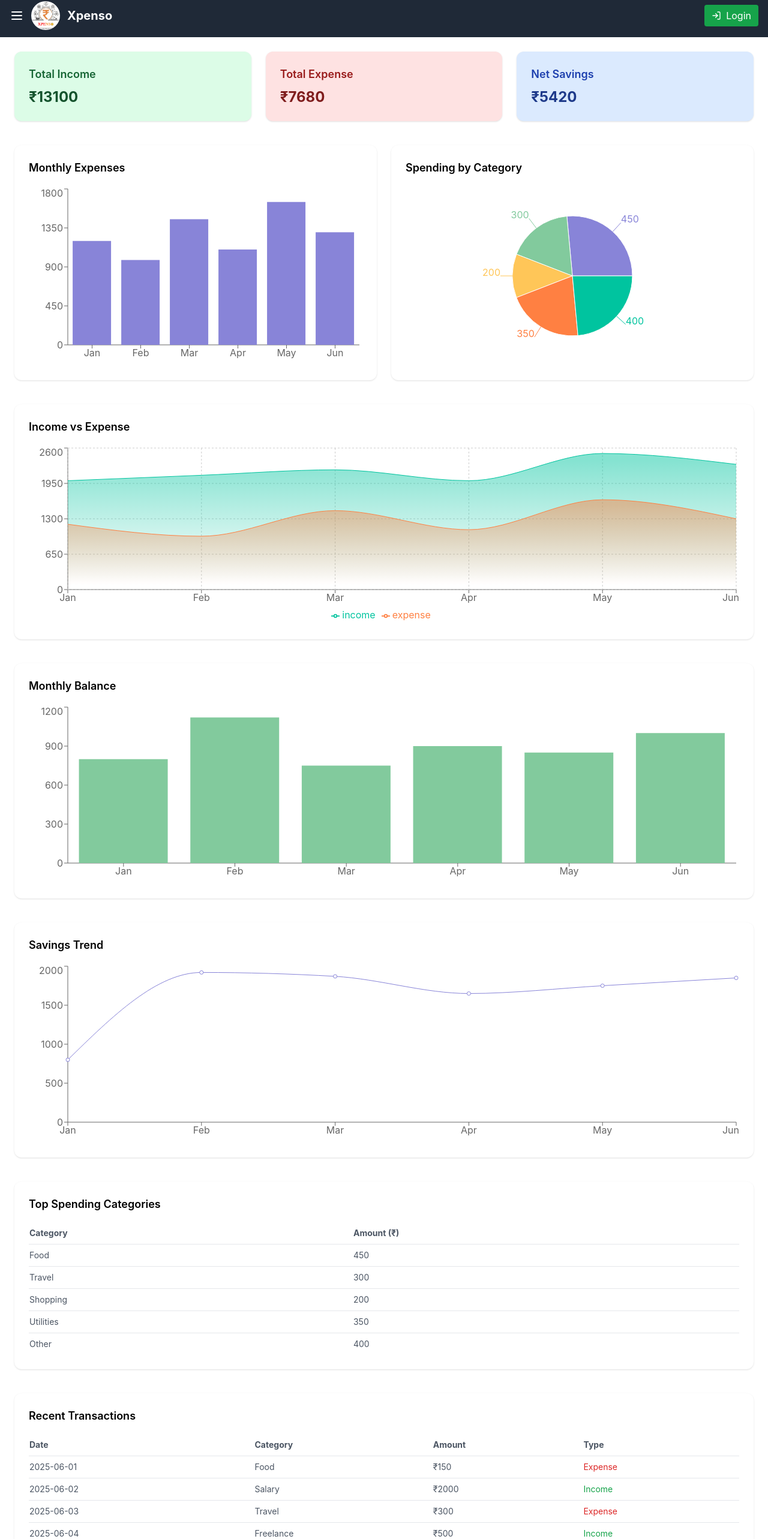
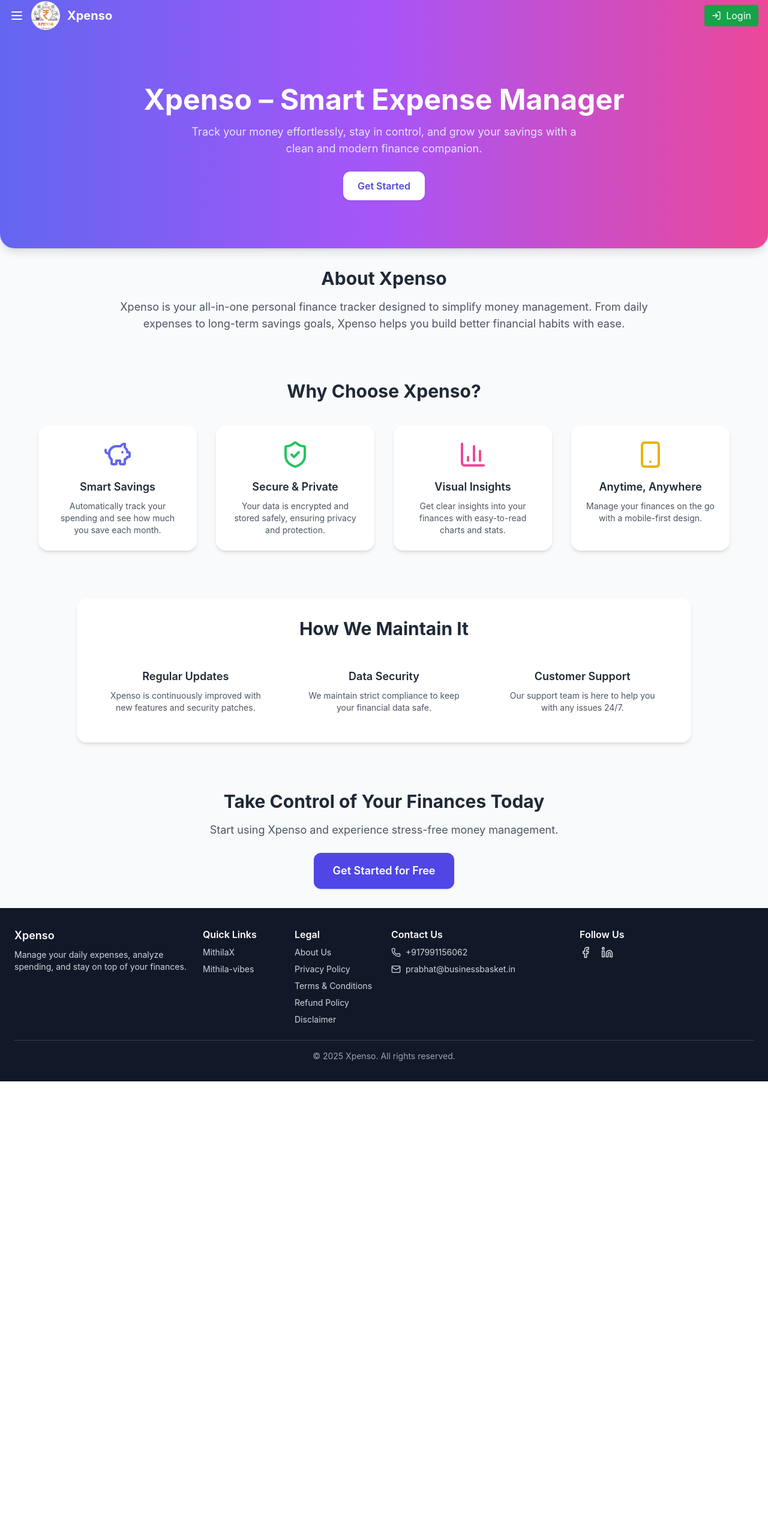
Before and after one commit to prabhat1146/xpenso-app, a React (Create React App) app: page / in a window 1280 px wide. Shown: the part 10-2576 px from the top of the page at 60% size. After the commit the page ends 1813 px from the top, so only its background shows below. Built offline with nearby package versions, Linux system fonts and the light colour scheme.

Commit message:
bg color changes

```diff
--- a/src/components/ForgotPassword.jsx
+++ b/src/components/ForgotPassword.jsx
@@ -33,7 +33,7 @@ const ForgotPassword = () => {
   };
 
   return (
-    <div className="min-h-screen flex items-center justify-center bg-gradient-to-tr from-blue-100 via-blue-50 to-cyan-100 px-4">
+    <div className="min-h-screen flex items-center justify-center bg-gradient-to-r from-indigo-500 via-purple-500 to-pink-500 px-4">
       <div className="max-w-md w-full bg-slate-800 shadow-lg rounded-lg p-10">
         <h2 className="text-4xl font-bold text-cyan-400 mb-8 text-center">
           Forgot Password
--- a/src/components/verifications/VerifyEmail.jsx
+++ b/src/components/verifications/VerifyEmail.jsx
@@ -38,7 +38,7 @@ const VerifyEmail = () => {
   };
 
   return (
-    <div className="min-h-screen flex items-center justify-center bg-gradient-to-tr from-gray-100 via-white to-gray-200 p-4">
+    <div className="min-h-screen flex items-center justify-center bg-gradient-to-r from-indigo-500 via-purple-500 to-pink-500 p-4">
       <div className="bg-white rounded-xl shadow-xl p-8 w-full max-w-md">
         <h2 className="text-2xl font-bold text-center text-blue-600 mb-6">Verify Email</h2>
 
--- a/src/layout/Home.jsx
+++ b/src/layout/Home.jsx
@@ -1,234 +1,109 @@
 import React from "react";
-import {
-  BarChart,
-  Bar,
-  XAxis,
-  YAxis,
-  Tooltip,
-  ResponsiveContainer,
-  PieChart,
-  Pie,
-  Cell,
-  AreaChart,
-  Area,
-  Legend,
-  CartesianGrid,
-  LineChart,
-  Line,
-} from "recharts";
-
-const expenseData = [
-  { month: "Jan", expense: 1200 },
-  { month: "Feb", expense: 980 },
-  { month: "Mar", expense: 1450 },
-  { month: "Apr", expense: 1100 },
-  { month: "May", expense: 1650 },
-  { month: "Jun", expense: 1300 },
-];
-
-const categoryData = [
-  { name: "Food", value: 450 },
-  { name: "Travel", value: 300 },
-  { name: "Shopping", value: 200 },
-  { name: "Utilities", value: 350 },
-  { name: "Other", value: 400 },
-];
-
-const incomeExpenseData = [
-  { month: "Jan", income: 2000, expense: 1200 },
-  { month: "Feb", income: 2100, expense: 980 },
-  { month: "Mar", income: 2200, expense: 1450 },
-  { month: "Apr", income: 2000, expense: 1100 },
-  { month: "May", income: 2500, expense: 1650 },
-  { month: "Jun", income: 2300, expense: 1300 },
-];
-
-const COLORS = ["#8884d8", "#82ca9d", "#ffc658", "#ff8042", "#00C49F"];
-
-const transactions = [
-  { id: 1, date: "2025-06-01", category: "Food", amount: 150, type: "Expense" },
-  { id: 2, date: "2025-06-02", category: "Salary", amount: 2000, type: "Income" },
-  { id: 3, date: "2025-06-03", category: "Travel", amount: 300, type: "Expense" },
-  { id: 4, date: "2025-06-04", category: "Freelance", amount: 500, type: "Income" },
-];
+import { PiggyBank, ShieldCheck, BarChart3, Smartphone } from "lucide-react";
+import { Link } from "react-router-dom";
 
 const Home = () => {
-  const totalIncome = incomeExpenseData.reduce((acc, cur) => acc + cur.income, 0);
-  const totalExpense = incomeExpenseData.reduce((acc, cur) => acc + cur.expense, 0);
-  const savings = totalIncome - totalExpense;
+  return (
+    <div className="min-h-screen bg-gray-50 text-gray-800">
+      {/* Hero Section */}
+      <section className="bg-gradient-to-r from-indigo-500 via-purple-500 to-pink-500 text-white py-20 px-6 text-center rounded-b-3xl shadow-lg">
+        <h1 className="text-4xl sm:text-5xl font-bold">Xpenso – Smart Expense Manager</h1>
+        <p className="mt-4 text-lg text-indigo-100 max-w-2xl mx-auto">
+          Track your money effortlessly, stay in control, and grow your savings with
+          a clean and modern finance companion.
+        </p>
+        <div className="mt-6 flex justify-center gap-4">
+          <Link to={'/pages/user/login'} className="bg-white text-indigo-600 font-semibold px-6 py-3 rounded-xl shadow hover:bg-indigo-100 transition">
+            Get Started
+          </Link>
+          {/* <button className="bg-transparent border border-white px-6 py-3 rounded-xl hover:bg-white hover:text-indigo-600 transition">
+            Learn More
+          </button> */}
+        </div>
+      </section>
 
-  const balanceData = incomeExpenseData.map((item) => ({
-    month: item.month,
-    balance: item.income - item.expense,
-  }));
+      <main className="p-8 space-y-20">
+        {/* About Section */}
+        <section className="max-w-4xl mx-auto text-center">
+          <h2 className="text-3xl font-bold text-gray-800">About Xpenso</h2>
+          <p className="mt-4 text-lg text-gray-600">
+            Xpenso is your all-in-one personal finance tracker designed to simplify money
+            management. From daily expenses to long-term savings goals, Xpenso helps you
+            build better financial habits with ease.
+          </p>
+        </section>
 
-  const savingsTrendData = incomeExpenseData.map((item, index) => {
-    const previous = index === 0 ? 0 : incomeExpenseData[index - 1].income - incomeExpenseData[index - 1].expense;
-    return {
-      month: item.month,
-      savings: item.income - item.expense + previous,
-    };
-  });
-
-  return (
-    <div className="p-6 space-y-10">
-      {/* <h1 className="text-3xl font-bold text-gray-800">Dashboard</h1> */}
-
-      {/* Summary Cards */}
-      <div className="grid grid-cols-1 sm:grid-cols-3 gap-6">
-        <div className="bg-green-100 p-6 rounded-xl shadow">
-          <h2 className="text-lg font-semibold text-green-800">Total Income</h2>
-          <p className="text-2xl mt-2 font-bold text-green-900">₹{totalIncome}</p>
+        {/* Why Xpenso Section */}
+        <section className="max-w-6xl mx-auto">
+          <h2 className="text-3xl font-bold text-center text-gray-800">Why Choose Xpenso?</h2>
+          <div className="mt-10 grid grid-cols-1 sm:grid-cols-2 lg:grid-cols-4 gap-8">
+            <div className="bg-white p-6 rounded-2xl shadow-md text-center">
+              <PiggyBank className="mx-auto text-indigo-500" size={48} />
+              <h3 className="mt-4 font-semibold text-lg">Smart Savings</h3>
+              <p className="mt-2 text-gray-600 text-sm">
+                Automatically track your spending and see how much you save each month.
+              </p>
             </div>
-        <div className="bg-red-100 p-6 rounded-xl shadow">
-          <h2 className="text-lg font-semibold text-red-800">Total Expense</h2>
-          <p className="text-2xl mt-2 font-bold text-red-900">₹{totalExpense}</p>
+            <div className="bg-white p-6 rounded-2xl shadow-md text-center">
+              <ShieldCheck className="mx-auto text-green-500" size={48} />
+              <h3 className="mt-4 font-semibold text-lg">Secure & Private</h3>
+              <p className="mt-2 text-gray-600 text-sm">
+                Your data is encrypted and stored safely, ensuring privacy and protection.
+              </p>
             </div>
-        <div className="bg-blue-100 p-6 rounded-xl shadow">
-          <h2 className="text-lg font-semibold text-blue-800">Net Savings</h2>
-          <p className="text-2xl mt-2 font-bold text-blue-900">₹{savings}</p>
+            <div className="bg-white p-6 rounded-2xl shadow-md text-center">
+              <BarChart3 className="mx-auto text-pink-500" size={48} />
+              <h3 className="mt-4 font-semibold text-lg">Visual Insights</h3>
+              <p className="mt-2 text-gray-600 text-sm">
+                Get clear insights into your finances with easy-to-read charts and stats.
+              </p>
+            </div>
+            <div className="bg-white p-6 rounded-2xl shadow-md text-center">
+              <Smartphone className="mx-auto text-yellow-500" size={48} />
+              <h3 className="mt-4 font-semibold text-lg">Anytime, Anywhere</h3>
+              <p className="mt-2 text-gray-600 text-sm">
+                Manage your finances on the go with a mobile-first design.
+              </p>
             </div>
           </div>
+        </section>
 
-      {/* Charts */}
-      <div className="grid grid-cols-1 lg:grid-cols-2 gap-6">
-        {/* Monthly Expenses */}
-        <div className="bg-white p-6 rounded-xl shadow">
-          <h2 className="text-lg font-semibold mb-4">Monthly Expenses</h2>
-          <ResponsiveContainer width="100%" height={300}>
-            <BarChart data={expenseData}>
-              <XAxis dataKey="month" />
-              <YAxis />
-              <Tooltip />
-              <Bar dataKey="expense" fill="#8884d8" />
-            </BarChart>
-          </ResponsiveContainer>
+        {/* How We Maintain Section */}
+        <section className="bg-white rounded-2xl shadow-md p-8 max-w-5xl mx-auto">
+          <h2 className="text-3xl font-bold text-center text-gray-800">How We Maintain It</h2>
+          <div className="mt-8 grid grid-cols-1 md:grid-cols-3 gap-8 text-center">
+            <div className="p-4">
+              <h3 className="font-semibold text-lg">Regular Updates</h3>
+              <p className="mt-2 text-gray-600 text-sm">
+                Xpenso is continuously improved with new features and security patches.
+              </p>
             </div>
-
-        {/* Spending by Category */}
-        <div className="bg-white p-6 rounded-xl shadow">
-          <h2 className="text-lg font-semibold mb-4">Spending by Category</h2>
-          <ResponsiveContainer width="100%" height={300}>
-            <PieChart>
-              <Pie
-                data={categoryData}
-                dataKey="value"
-                nameKey="name"
-                cx="50%"
-                cy="50%"
-                outerRadius={100}
-                fill="#8884d8"
-                label
-              >
-                {categoryData.map((entry, index) => (
-                  <Cell key={index} fill={COLORS[index % COLORS.length]} />
-                ))}
-              </Pie>
-              <Tooltip />
-            </PieChart>
-          </ResponsiveContainer>
+            <div className="p-4">
+              <h3 className="font-semibold text-lg">Data Security</h3>
+              <p className="mt-2 text-gray-600 text-sm">
+                We maintain strict compliance to keep your financial data safe.
+              </p>
+            </div>
+            <div className="p-4">
+              <h3 className="font-semibold text-lg">Customer Support</h3>
+              <p className="mt-2 text-gray-600 text-sm">
+                Our support team is here to help you with any issues 24/7.
+              </p>
             </div>
           </div>
+        </section>
 
-      {/* Income vs Expense */}
-      <div className="bg-white p-6 rounded-xl shadow">
-        <h2 className="text-lg font-semibold mb-4">Income vs Expense</h2>
-        <ResponsiveContainer width="100%" height={300}>
-          <AreaChart data={incomeExpenseData}>
-            <defs>
-              <linearGradient id="income" x1="0" y1="0" x2="0" y2="1">
-                <stop offset="5%" stopColor="#00C49F" stopOpacity={0.8} />
-                <stop offset="95%" stopColor="#00C49F" stopOpacity={0} />
-              </linearGradient>
-              <linearGradient id="expense" x1="0" y1="0" x2="0" y2="1">
-                <stop offset="5%" stopColor="#FF8042" stopOpacity={0.8} />
-                <stop offset="95%" stopColor="#FF8042" stopOpacity={0} />
-              </linearGradient>
-            </defs>
-            <XAxis dataKey="month" />
-            <YAxis />
-            <CartesianGrid strokeDasharray="3 3" />
-            <Tooltip />
-            <Legend />
-            <Area type="monotone" dataKey="income" stroke="#00C49F" fill="url(#income)" />
-            <Area type="monotone" dataKey="expense" stroke="#FF8042" fill="url(#expense)" />
-          </AreaChart>
-        </ResponsiveContainer>
-      </div>
-
-      {/* Monthly Balance Chart */}
-      <div className="bg-white p-6 rounded-xl shadow">
-        <h2 className="text-lg font-semibold mb-4">Monthly Balance</h2>
-        <ResponsiveContainer width="100%" height={300}>
-          <BarChart data={balanceData}>
-            <XAxis dataKey="month" />
-            <YAxis />
-            <Tooltip />
-            <Bar dataKey="balance" fill="#82ca9d" />
-          </BarChart>
-        </ResponsiveContainer>
-      </div>
-
-      {/* Savings Trend Line Chart */}
-      <div className="bg-white p-6 rounded-xl shadow">
-        <h2 className="text-lg font-semibold mb-4">Savings Trend</h2>
-        <ResponsiveContainer width="100%" height={300}>
-          <LineChart data={savingsTrendData}>
-            <XAxis dataKey="month" />
-            <YAxis />
-            <Tooltip />
-            <Line type="monotone" dataKey="savings" stroke="#8884d8" />
-          </LineChart>
-        </ResponsiveContainer>
-      </div>
-
-      {/* Top Categories Table */}
-      <div className="bg-white p-6 rounded-xl shadow overflow-auto">
-        <h2 className="text-lg font-semibold mb-4">Top Spending Categories</h2>
-        <table className="min-w-full text-left text-sm text-gray-600">
-          <thead>
-            <tr>
-              <th className="py-2">Category</th>
-              <th className="py-2">Amount (₹)</th>
-            </tr>
-          </thead>
-          <tbody>
-            {categoryData.map((item, i) => (
-              <tr key={i} className="border-t">
-                <td className="py-2">{item.name}</td>
-                <td className="py-2">{item.value}</td>
-              </tr>
-            ))}
-          </tbody>
-        </table>
-      </div>
-
-      {/* Recent Transactions */}
-      <div className="bg-white p-6 rounded-xl shadow overflow-auto">
-        <h2 className="text-lg font-semibold mb-4">Recent Transactions</h2>
-        <table className="min-w-full text-left text-sm text-gray-600">
-          <thead>
-            <tr>
-              <th className="py-2">Date</th>
-              <th className="py-2">Category</th>
-              <th className="py-2">Amount</th>
-              <th className="py-2">Type</th>
-            </tr>
-          </thead>
-          <tbody>
-            {transactions.map((tx) => (
-              <tr key={tx.id} className="border-t">
-                <td className="py-2">{tx.date}</td>
-                <td className="py-2">{tx.category}</td>
-                <td className="py-2">₹{tx.amount}</td>
-                <td className={`py-2 ${tx.type === "Expense" ? "text-red-600" : "text-green-600"}`}>
-                  {tx.type}
-                </td>
-              </tr>
-            ))}
-          </tbody>
-        </table>
-      </div>
+        {/* Call to Action */}
+        <section className="text-center">
+          <h2 className="text-3xl font-bold text-gray-800">Take Control of Your Finances Today</h2>
+          <p className="mt-4 text-lg text-gray-600">
+            Start using Xpenso and experience stress-free money management.
+          </p>
+          <button className="mt-6 bg-indigo-600 hover:bg-indigo-700 text-white px-8 py-4 rounded-xl shadow transition text-lg font-semibold">
+            Get Started for Free
+          </button>
+        </section>
+      </main>
     </div>
   );
 };
--- a/src/layout/Navbar.jsx
+++ b/src/layout/Navbar.jsx
@@ -37,7 +37,7 @@ const Sidebar = ({ isOpen, toggleSidebar }) => {
 
   return (
     <div
-      className={`fixed top-0 left-0 h-full w-64 bg-gray-900 text-white transform transition-transform duration-300 z-40 ${
+      className={`fixed top-0 left-0 h-full w-64 bg-gradient-to-r from-indigo-500 via-purple-500 to-pink-500 text-white transform transition-transform duration-300 z-40 ${
         isOpen ? "translate-x-0" : "-translate-x-full"
       }`}
     >
@@ -65,7 +65,7 @@ const Sidebar = ({ isOpen, toggleSidebar }) => {
 };
 
 const Navbar = ({ toggleSidebar, isLoggedIn, onLogin, onLogout }) => (
-  <div className="bg-gray-800 text-white px-4 py-3 flex justify-between items-center">
+  <div className="bg-gradient-to-r from-indigo-500 via-purple-500 to-pink-500 text-white px-4 py-3 flex justify-between items-center">
     <div className="flex items-center gap-3">
       <button onClick={toggleSidebar} aria-label="Toggle Sidebar">
         <Menu />
```
Also changed, not shown: src/components/Login.jsx (+5 -5 lines), src/components/SignUp.jsx (+14 -14 lines), src/layout/Error.jsx (+4 -4 lines). Lines whose indentation alone changed are shown as unchanged.
